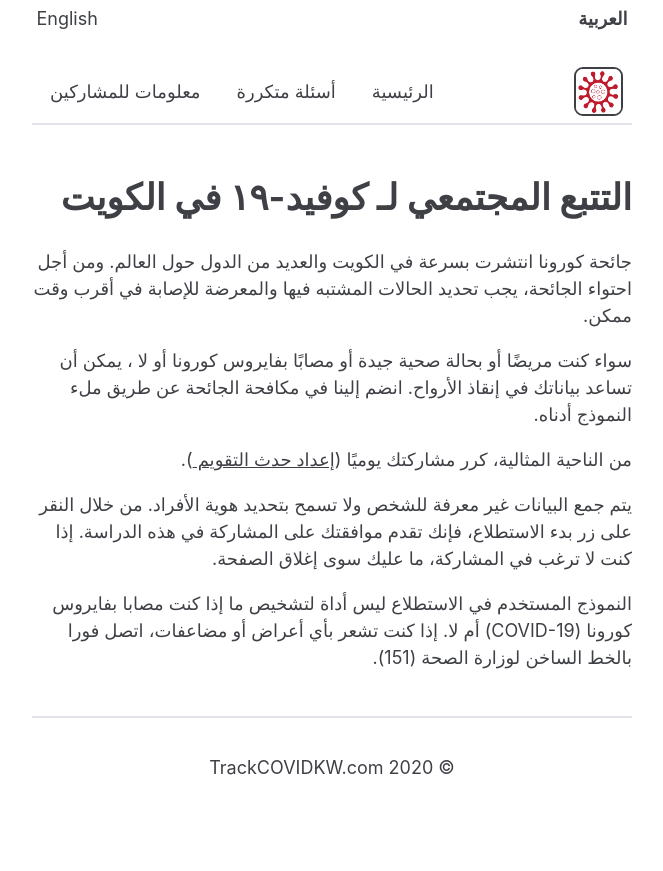
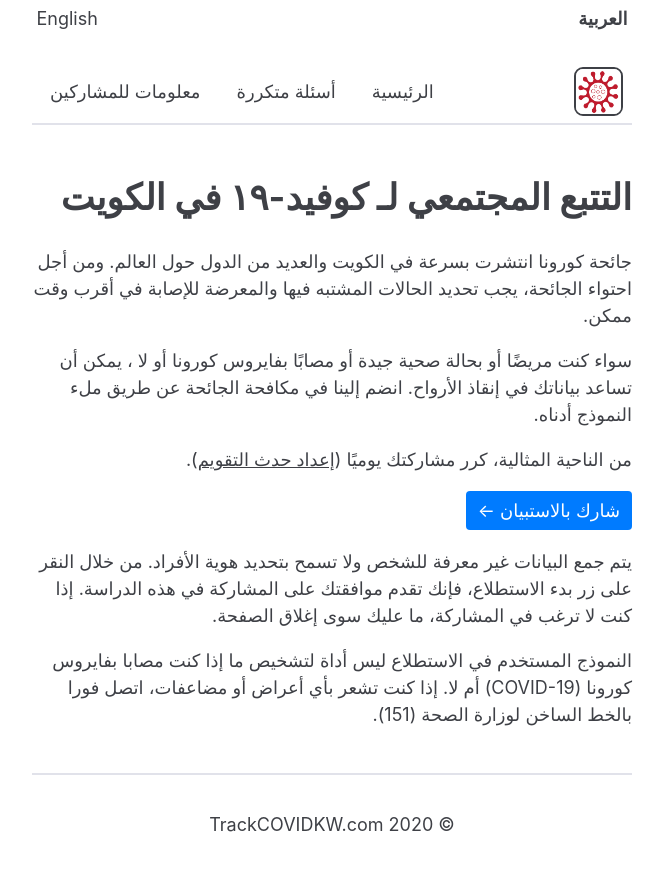
Before and after one commit to coronamapskw/trackcovidkw.org, a Jekyll site: the page built from ar/index.md, in a window 1280 px wide. Shown: the top 871 px of the page, without its empty margins (489-1152 px from the left). Built offline with Jekyll 4.4.1, drawn with Linux system fonts in a browser that asks for light colours.

Commit message:
Add survey button to Arabic page

```diff
--- a/ar/index.md
+++ b/ar/index.md
@@ -10,9 +10,9 @@ title: الرئيسية
 
 سواء كنت مريضًا أو بحالة صحية جيدة أو مصابًا بفايروس كورونا أو لا ، يمكن أن تساعد بياناتك في إنقاذ الأرواح. انضم إلينا في مكافحة الجائحة عن طريق ملء النموذج أدناه.
 
-من الناحية المثالية، كرر مشاركتك يوميًا ([إعداد حدث التقويم ]( /TrackCOVIDKW.ics)).
+من الناحية المثالية، كرر مشاركتك يوميًا ([إعداد حدث التقويم](/TrackCOVIDKW.ics)).
 
-
+<a href="https://survey123.arcgis.com/share/80e7e01a7cbb48d9a8a9b4232c766d4c" class="btn">شارك بالاستبيان ←</a>
 
 يتم جمع البيانات غير معرفة للشخص ولا تسمح بتحديد هوية الأفراد. من خلال النقر على زر بدء الاستطلاع، فإنك تقدم موافقتك على المشاركة في هذه الدراسة. إذا كنت لا ترغب في المشاركة، ما عليك سوى إغلاق الصفحة.
 
```
